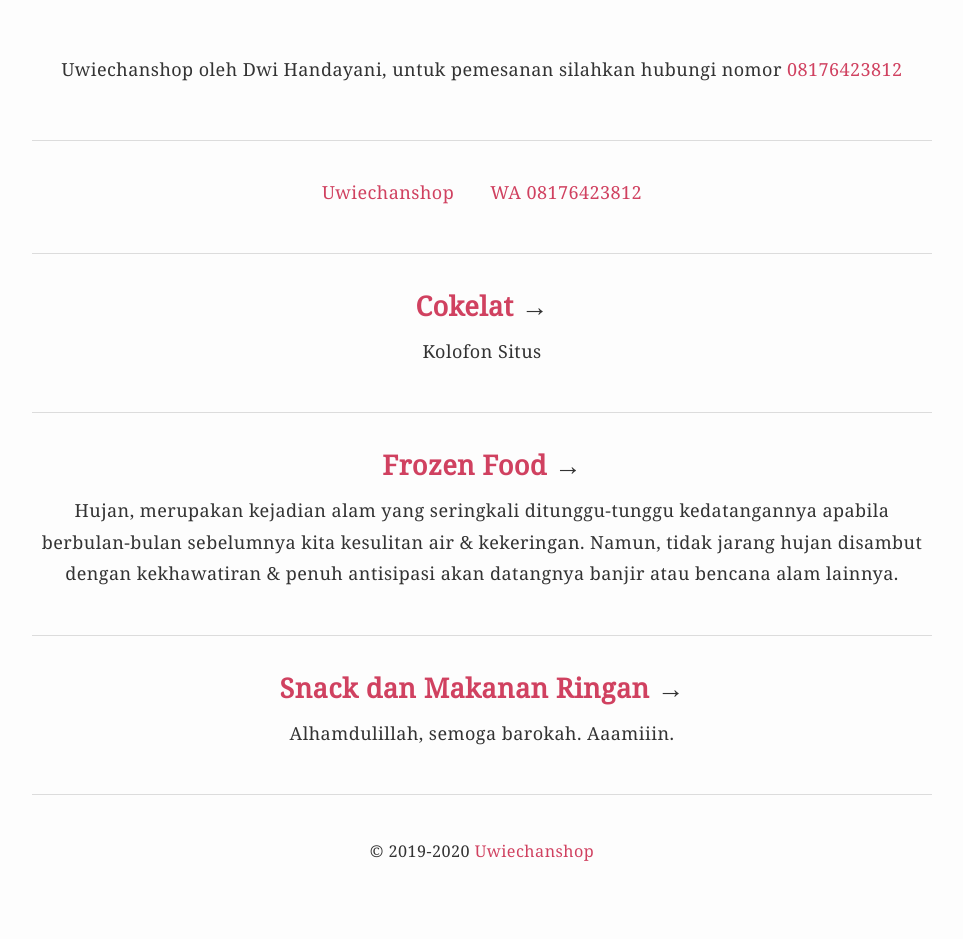
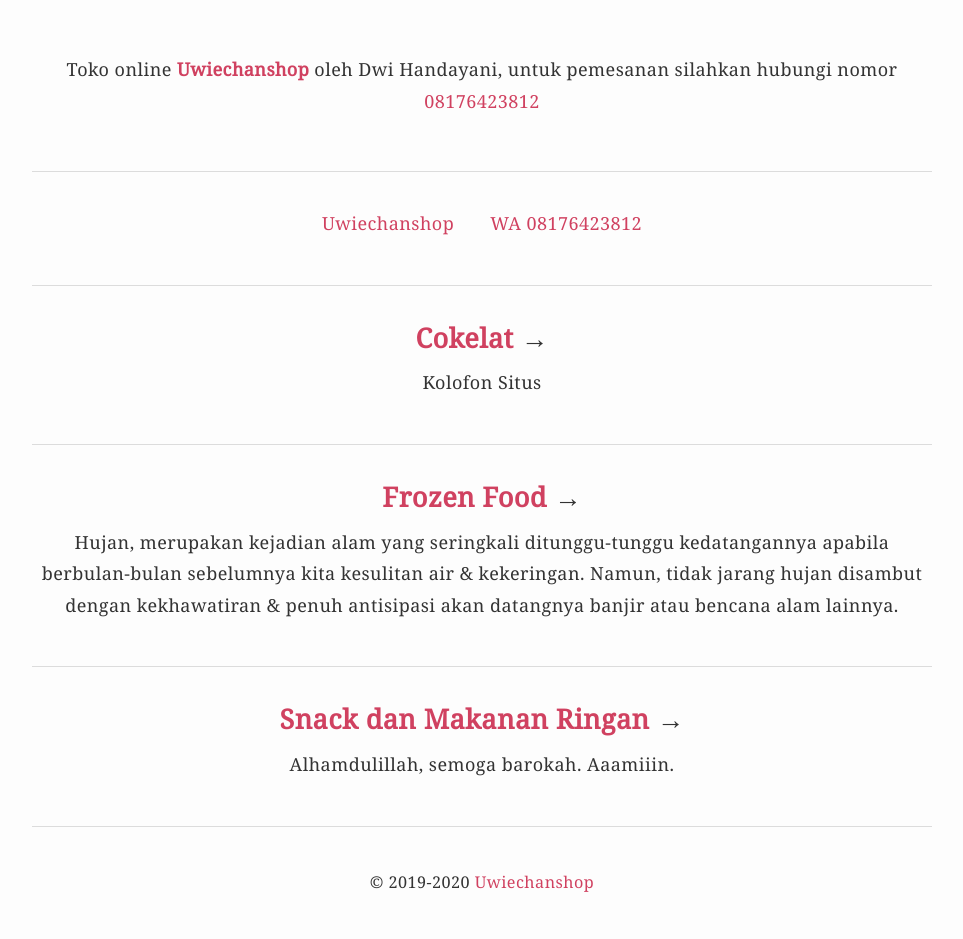
Before and after one commit to krhmwn/uwiechanshop, a Jekyll site: the page built from index.html, in a window 1280 px wide. Shown: the whole page, without its empty margins (158-1121 px from the left). Built offline with Jekyll 4.4.1, drawn with Linux system fonts in a browser that asks for light colours; before the commit the page ends 908 px from its top, so only the background shows below that.

Commit message:
Update v.1.2.7

```diff
--- a/_layouts/default.html
+++ b/_layouts/default.html
@@ -24,7 +24,7 @@
 </head>
 <body>
 <div class="container">
-<header>{{ site.title }} oleh Dwi Handayani, untuk pemesanan silahkan hubungi nomor <a href="https://api.whatsapp.com/send?phone=628176423812&text=Assalamualaykum%2C%20saya%20mau%20pesan%20...">08176423812</a></li></header>
+<header>Toko online <b><a href="/">{{ site.title }}</a></b> oleh Dwi Handayani, untuk pemesanan silahkan hubungi nomor <a href="https://api.whatsapp.com/send?phone=628176423812&text=Assalamualaykum%2C%20saya%20mau%20pesan%20...">08176423812</a></li></header>
 <nav><ul><li><a href="/">{{ site.title }}</a></li><li><a href="https://api.whatsapp.com/send?phone=628176423812&text=Assalamualaykum%2C%20saya%20mau%20pesan%20...">WA 08176423812</a></li></ul></nav>
 {{ content }}
 <footer>&copy; 2019-{{ site.time | date: "%Y" }} <a href="/">{{ site.title }}</a></footer>
```
